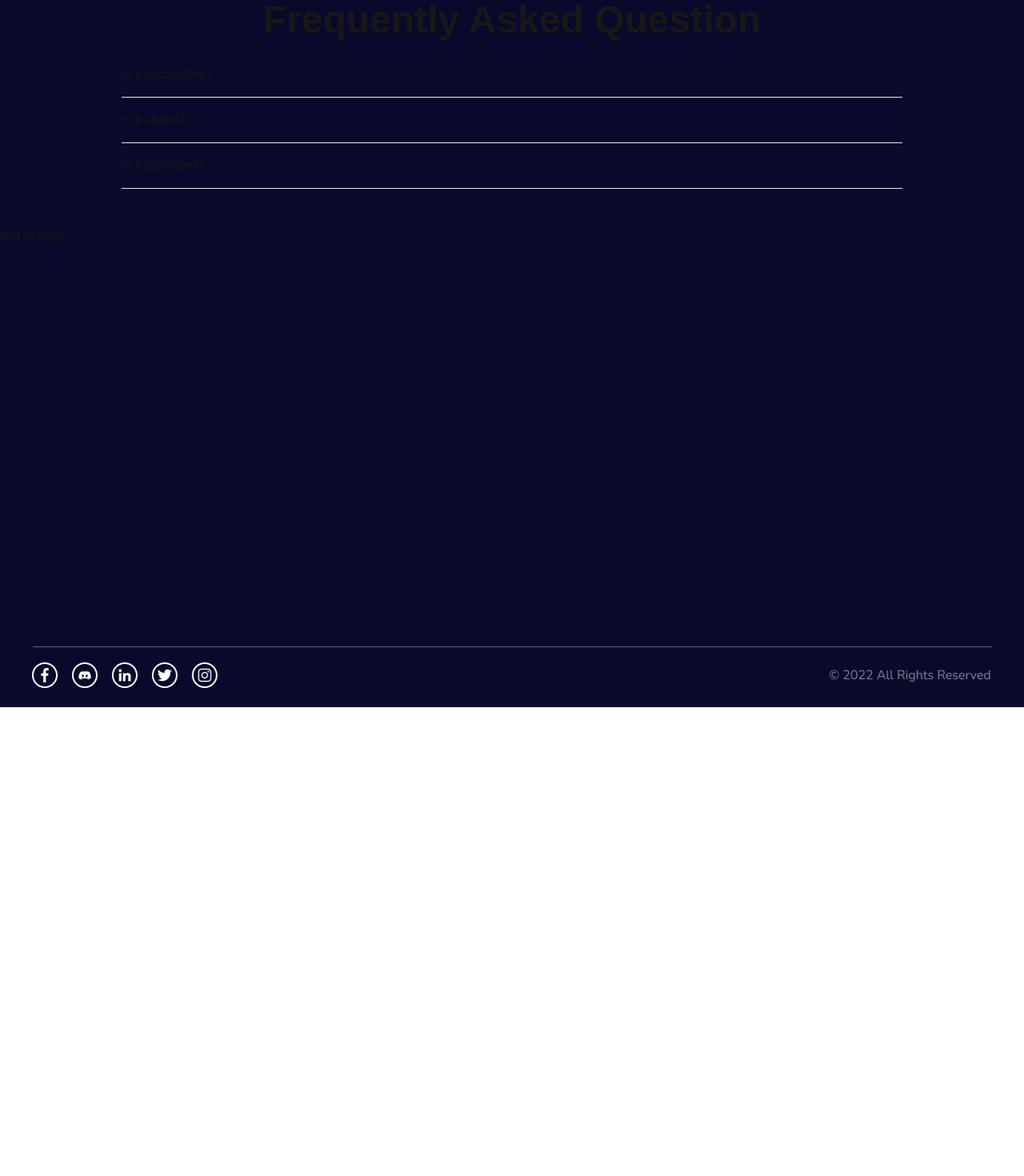
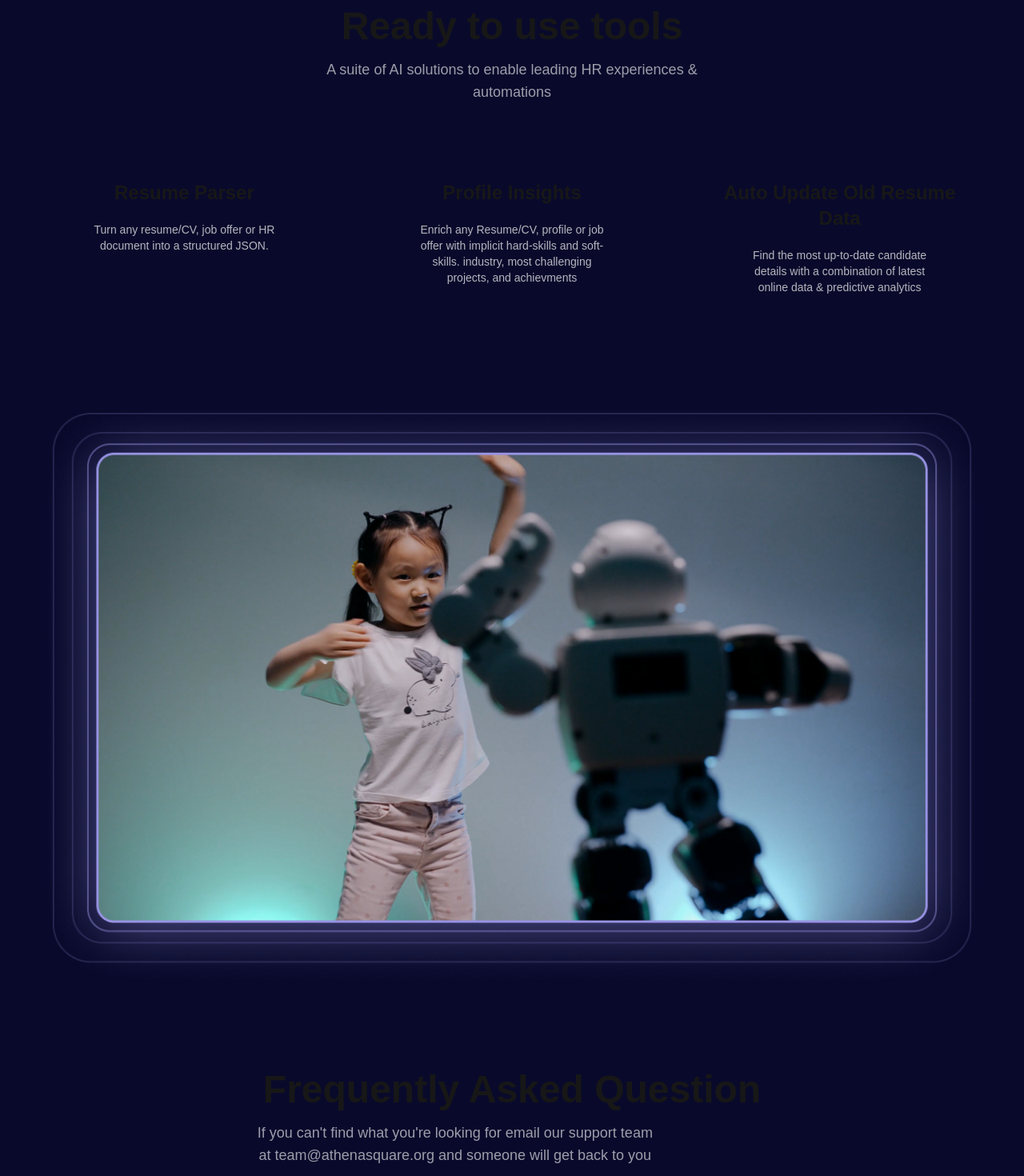
Before and after one commit to Srish-ty/UI-Athena, a Next.js app: page / in a window 1280 px wide. Shown: the part 3260-4730 px from the top of the page at 80% size. Before the commit the page ends 4144 px from the top, so only its background shows below. Built offline with nearby package versions, Linux system fonts and the light colour scheme.

Commit message:
feat: added info section

```diff
--- a/src/app/page.js
+++ b/src/app/page.js
@@ -20,30 +20,70 @@ import {
   AccordionItem,
   AccordionTrigger,
 } from "@/components/ui/accordion";
+import bigimage from "./images/bigimage.png";
+
+const accordionData = [
+  {
+    value: "item-1",
+    trigger:
+      "How is Athena Screen better than existing tech and coding test tools?",
+    content: "Yes. It adheres to the WAI-ARIA design pattern.",
+  },
+  {
+    value: "item-2",
+    trigger:
+      "Why should I use a Developer Screening or Interview AI Assistant?",
+    content:
+      "Yes. It comes with default styles that matches the other components' aesthetic.",
+  },
+  {
+    value: "item-3",
+    trigger: "What Technical skills can I test candidates for?",
+    content:
+      "Yes. It's animated by default, but you can disable it if you prefer.",
+  },
+  {
+    value: "item-4",
+    trigger: "How do I interpret test scores?",
+    content:
+      "We score candidates on a 5-point scale. We provide overall scores, as well as a breakdown of scores into Problem Solving (Algorithms & Data Structures) and General Coding Logic & Development Skills. When deciding whether to interview candidates, we generally recommend the following:",
+  },
+  {
+    value: "item-5",
+    trigger: "What types of companies use Screen to hire engineers?",
+    content:
+      "We score candidates on a 5-point scale. We provide overall scores, as well as a breakdown of scores into Problem Solving (Algorithms & Data Structures) and General Coding Logic & Development Skills. When deciding whether to interview candidates, we generally recommend the following:",
+  },
+  {
+    value: "item-6",
+    trigger:
+      "How well do the tests predict phone screen and interview performance?",
+    content:
+      "We score candidates on a 5-point scale. We provide overall scores, as well as a breakdown of scores into Problem Solving (Algorithms & Data Structures) and General Coding Logic & Development Skills. When deciding whether to interview candidates, we generally recommend the following:",
+  },
+  {
+    value: "item-7",
+    trigger: "How large is the test data?",
+    content:
+      "We score candidates on a 5-point scale. We provide overall scores, as well as a breakdown of scores into Problem Solving (Algorithms & Data Structures) and General Coding Logic & Development Skills. When deciding whether to interview candidates, we generally recommend the following:",
+  },
+  {
+    value: "item-8",
+    trigger: "Are the tests getting better over time?",
+    content:
+      "We score candidates on a 5-point scale. We provide overall scores, as well as a breakdown of scores into Problem Solving (Algorithms & Data Structures) and General Coding Logic & Development Skills. When deciding whether to interview candidates, we generally recommend the following:",
+  },
+];
 
 const AccordionDemo = () => {
   return (
     <Accordion type="single" collapsible className="w-full">
-      <AccordionItem value="item-1">
-        <AccordionTrigger>Is it accessible?</AccordionTrigger>
-        <AccordionContent>
-          Yes. It adheres to the WAI-ARIA design pattern.
-        </AccordionContent>
-      </AccordionItem>
-      <AccordionItem value="item-2">
-        <AccordionTrigger>Is it styled?</AccordionTrigger>
-        <AccordionContent>
-          Yes. It comes with default styles that matches the other
-          components&apos; aesthetic.
-        </AccordionContent>
-      </AccordionItem>
-      <AccordionItem value="item-3">
-        <AccordionTrigger>Is it animated?</AccordionTrigger>
-        <AccordionContent>
-          Yes. It&apos;s animated by default, but you can disable it if you
-          prefer.
-        </AccordionContent>
-      </AccordionItem>
+      {accordionData.map((item, index) => (
+        <AccordionItem key={index} value={item.value}>
+          <AccordionTrigger>{item.trigger}</AccordionTrigger>
+          <AccordionContent>{item.content}</AccordionContent>
+        </AccordionItem>
+      ))}
     </Accordion>
   );
 };
@@ -263,10 +303,71 @@ const BigCentralCont = () => {
   );
 };
 
+const InfoData = [
+  {
+    title: "Resume Parser",
+    desc: "Turn any resume/CV, job offer or HR document into a structured JSON.",
+  },
+  {
+    title: "Profile Insights",
+    desc: "Enrich any Resume/CV, profile or job offer with implicit hard-skills and soft-skills. industry, most challenging projects,  and achievments",
+  },
+  {
+    title: "Auto Update Old Resume Data",
+    desc: "Find the most up-to-date candidate details with a combination of latest online data & predictive analytics",
+  },
+];
+
+const InfoCont = () => {
+  return (
+    <section className="my-16">
+      <div className="headings my-10">
+        <Title>Ready to use tools</Title>
+        <div className="w-[40vw] mx-auto">
+          <div className="text-lg text-center text-white opacity-60 mx-auto">
+            A suite of AI solutions to enable leading HR experiences &
+            automations
+          </div>
+        </div>
+      </div>
+
+      <div className="flex flex-row justify-evenly">
+        {InfoData.map((data, index) => (
+          <div
+            key={index}
+            className="p-6 w-[28%] my-6 text-center hover:bg-[#333157] rounded-lg hover:border-2 border-[#7773c8] border-primary"
+          >
+            <h1 className="text-2xl font-bold my-2">{data.title}</h1>
+            <p className="w-[85%] mx-auto text-sm text-white text-opacity-70 p-3">
+              {data.desc}
+            </p>
+          </div>
+        ))}
+      </div>
+    </section>
+  );
+};
+
+const BigImgCont = () => {
+  return (
+    <div className="w-full mx-auto flex flex-col items-center my-6">
+      <Image src={bigimage} alt="image" width={1200} height={500} />
+    </div>
+  );
+};
+
 const AccordionCont = () => {
   return (
     <div className="w-[80%] my-6 p-6 mx-auto flex flex-col justify-center items-center">
-      <Title>Frequently Asked Question </Title>
+      <section className="my-8">
+        <Title>Frequently Asked Question </Title>
+        <div className="w-[40vw] ">
+          <div className="text-lg text-center text-white opacity-60">
+            If you can't find what you're looking for email our support team at
+            team@athenasquare.org and someone will get back to you
+          </div>
+        </div>
+      </section>
       <AccordionDemo />
     </div>
   );
@@ -305,6 +406,9 @@ export default function Home() {
       <CardsSec />
       <BigCentralCont />
 
+      <InfoCont />
+      <BigImgCont />
+
       <AccordionCont />
 
       <section className="hero h-[500px]"> first section </section>
--- a/src/components/ui/accordion.jsx
+++ b/src/components/ui/accordion.jsx
@@ -11,7 +11,7 @@ const Accordion = AccordionPrimitive.Root;
 const AccordionItem = React.forwardRef(({ className, ...props }, ref) => (
   <AccordionPrimitive.Item
     ref={ref}
-    className={cn("border-b", className)}
+    className={cn("bg-[#1A1738] my-4 py-2 px-10", className)}
     {...props}
   />
 ));
```
